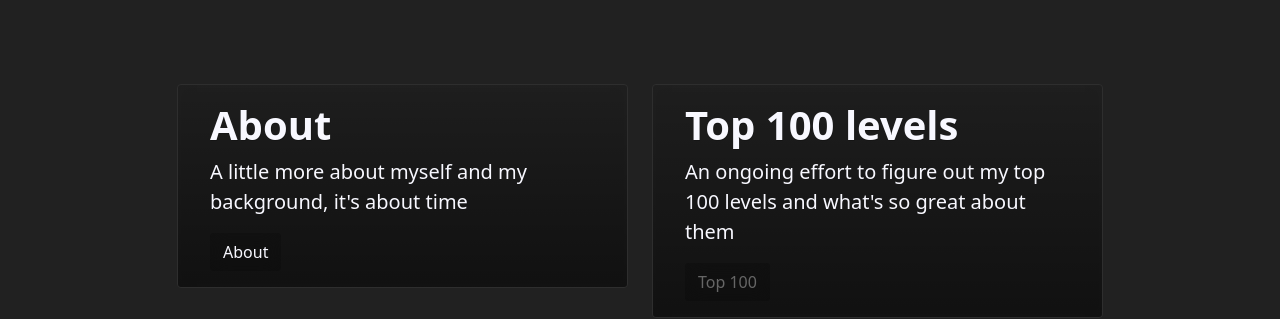
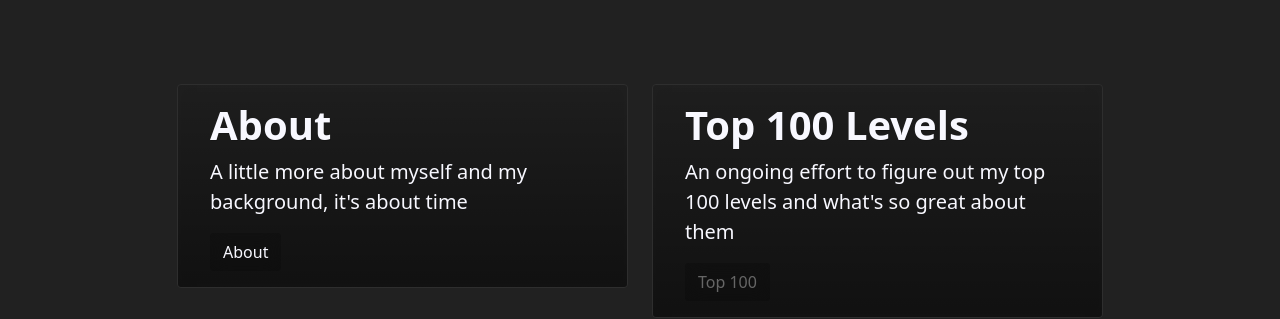
Before and after one commit to davemcdowell/portfolio, a Jekyll site: the page built from index.html, in a window 1280 px wide and 900 px high, scrolled down 1562 px. Shown: the part 163-482 px from the top of the window. Built offline with Jekyll 4.4.1, drawn with Linux system fonts in a browser that asks for light colours; nearby versions of some CDN libraries.

Commit message:
Update double-callout.html

```diff
--- a/_includes/snippets/double-callout.html
+++ b/_includes/snippets/double-callout.html
@@ -7,7 +7,7 @@
                 <div class="callout rounded highlight-border bs-inner-hover bs-sm my-4">
                     <div class="callout-bg" style="background: linear-gradient(rgba(0, 0, 0, 0.1), rgba(0, 0, 0, 0.5)), url('{{ callout.image }}') {% if callout.display-options %} {{ callout.display-options }}{% else %} no-repeat center top{% endif %};"></div>
                     <div class="callout-body">
-                        <h3 class="display-6 shadow-text">{{ callout.title | capitalize }}</h3>
+                        <h3 class="display-6 shadow-text">{{ callout.title }}</h3>
                         <p class="lead shadow-text">{{ callout.copy }}</p>
                         {% assign links = callout.links %}
                         {%- if links.size > 0 -%}
```
